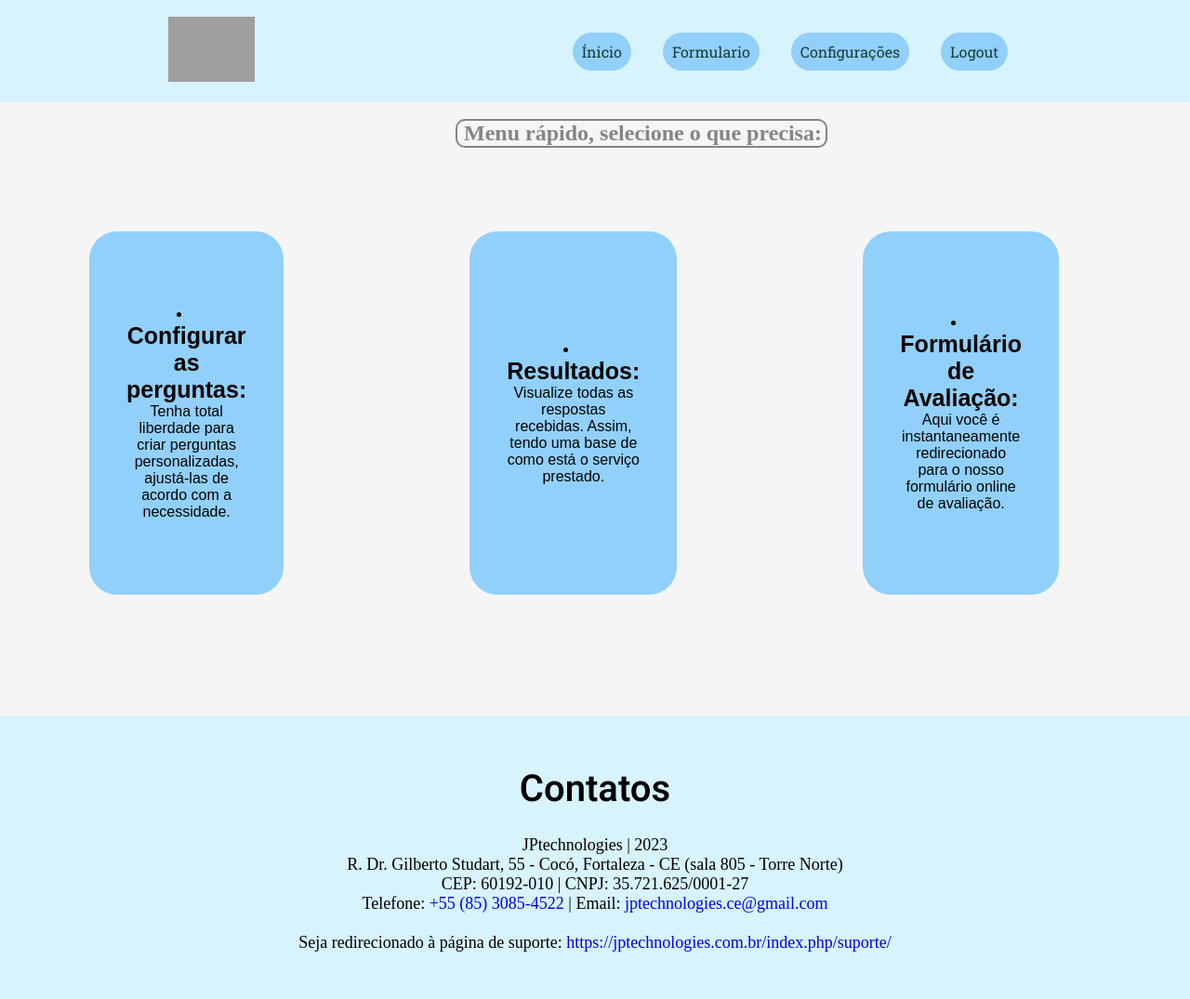
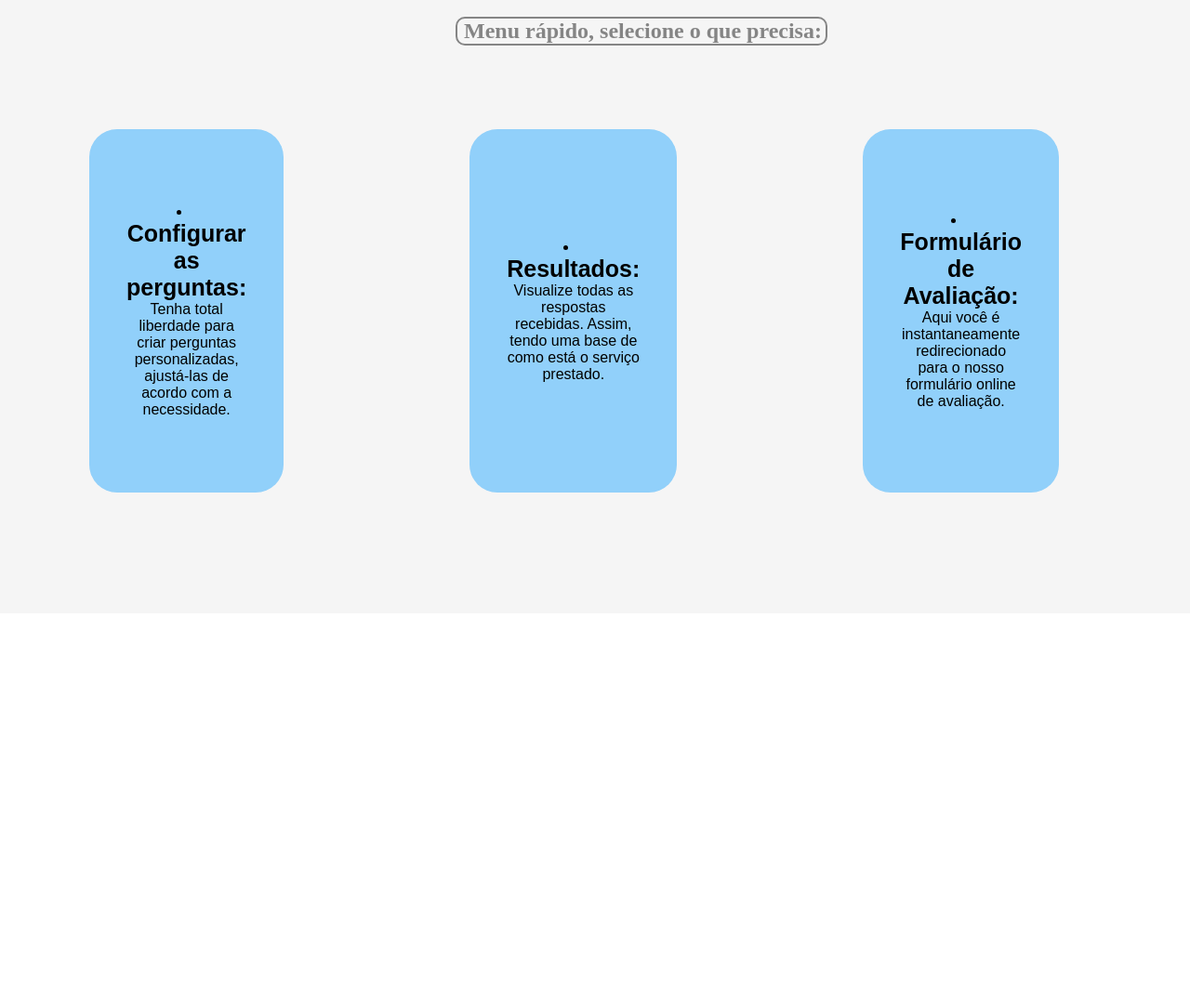
Before and after one commit to Sarlin-22/JPwork, a website: page public/paginainicial.html in a window 1280 px wide. Shown: the whole page at 93% size. After the commit the page ends 800 px from the top, so only its background shows below. Drawn offline with Linux system fonts and the light colour scheme; grey boxes are pictures that could not be loaded; a web font is replaced by a local one.

Commit message:
Transformação pra react

```diff
--- a/css/redefinir.css
+++ b/css/redefinir.css
@@ -1,4 +1,3 @@
-styleredefinir.css
 body{
 background-color: white;
 padding: 50px 50px;
@@ -65,3 +64,4 @@ border: 2px solid black;
 #reset:hover{
 box-shadow: -4px 4px 0 rgb(3,0,22);
 filter: brightness(.8)
+}
--- a/css/stylepaginainicial.css
+++ b/css/stylepaginainicial.css
@@ -34,7 +34,6 @@ border-radius: 25px;
 padding: 10px;
 background-color: #91d0fa;
 }
-
 .item:hover{
     background-color: #66666645;
 }
--- a/public/paginainicial.html
+++ b/public/paginainicial.html
@@ -11,16 +11,7 @@
 </head>
 
 <body>
-    <header>
-        <a href="https://jptechnologies.com.br/" target="_blank"><img class="logo"
-                src="https://drive.google.com/uc?id=1SP0GUW-7gVjLfpKipeyzxOgZ3hshNlaG"></a>
-        <nav class="menu">
-            <a class="item" href="paginainicial.html">Ínicio</a>
-            <a class="item" href="formulario.html">Formulario</a>
-            <a class="item" href="perguntas.html">Configurações</a>
-            <a class="item" href="index.html">Logout</a>
-        </nav>
-    </header>
+
     <main>
         <div class="text">
             <br>
@@ -46,21 +37,7 @@
             </div>
         </div>
     </main>
-    <footer class="inferior">
-        <center>
-            <h1 id="contato">Contatos</h1>
-            <a class="invisibleButton" href="cadastro.html">JPtechnologies | 2023</a>
-            <p>R. Dr. Gilberto Studart, 55 - Cocó, Fortaleza - CE (sala 805 - Torre Norte)
-            <p>CEP: 60192-010 | CNPJ: 35.721.625/0001-27 </p>
-            <p>Telefone: <a href="tel:+55 (85) 3085-4522">+55 (85) 3085-4522</a> | Email: <a
-                    href="mailto:jptechnologies.ce@gmail.com">jptechnologies.ce@gmail.com</a></p>
-            <br>
-            <p>Seja redirecionado à página de suporte:
-                <a id="sup"
-                    href="https://jptechnologies.com.br/index.php/suporte/">https://jptechnologies.com.br/index.php/suporte/</a>
-            </p>
-        </center>
-    </footer>
+
 </body>
 
 </html>
```
Also changed, not shown: public/formulario.html (+0 -48 lines), public/perguntas.html (+0 -34 lines).
